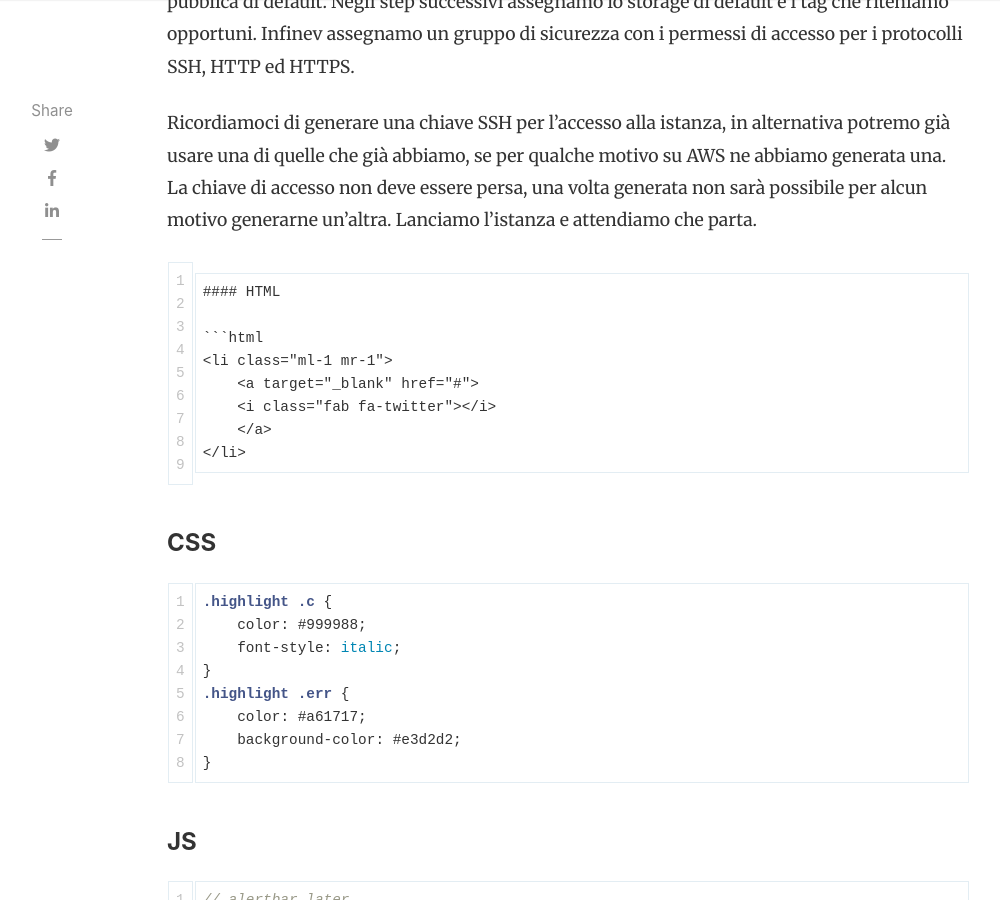
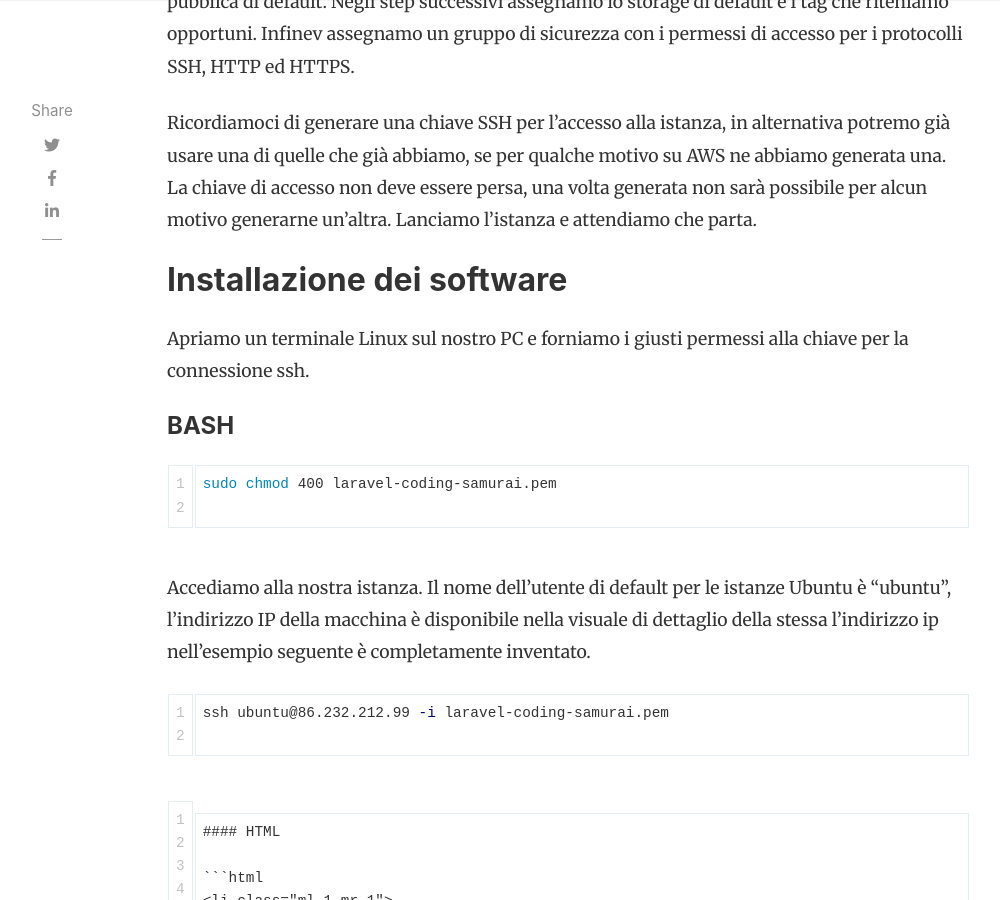
Before and after one commit to mattiatoselli/codingsamurai, a Jekyll site: the page built from _posts/2020-12-23-how-to-configure-laravel-on-amazon-ec2.md.md, in a window 1280 px wide and 900 px high, scrolled down 2414 px. Shown: the whole window, without its empty margins (118-1118 px from the left). Built offline with Jekyll 4.4.1, drawn with Linux system fonts in a browser that asks for light colours; nearby versions of some CDN libraries; comment, search, counter and statistics services are not loaded.

Commit message:
Update 2020-12-23-how-to-configure-laravel-on-amazon-ec2.md.md

````diff
--- a/_posts/2020-12-23-how-to-configure-laravel-on-amazon-ec2.md.md
+++ b/_posts/2020-12-23-how-to-configure-laravel-on-amazon-ec2.md.md
@@ -33,6 +33,7 @@ Laravel è un framework PHP per la creazione di qualsiasi cosa, dalle applicazio
 
 
 ## Stack
+
 Ci sono alcune possibilità quando si sceglie un server web per PHP in Linux. Le più popolari sono Nginx e Apache. In questo caso useremo Nginx.
 
 
@@ -44,6 +45,24 @@ Nel terzo passo possiamo lasciare tutto secondo impostazioni standard, verrà cr
 
 Ricordiamoci di generare una chiave SSH per l'accesso alla istanza, in alternativa potremo già usare una di quelle che già abbiamo, se per qualche motivo su AWS ne abbiamo generata una. La chiave di accesso non deve essere persa, una volta generata non sarà possibile per alcun motivo generarne un'altra. Lanciamo l'istanza e attendiamo che parta.
 
+
+## Installazione dei software
+
+Apriamo un terminale Linux sul nostro PC e forniamo i giusti permessi alla chiave per la connessione ssh.
+
+#### BASH
+
+```bash
+sudo chmod 400 laravel-coding-samurai.pem
+
+```
+
+Accediamo alla nostra istanza. Il nome dell'utente di default per le istanze Ubuntu è "ubuntu", l'indirizzo IP della macchina è disponibile nella visuale di dettaglio della stessa l'indirizzo ip nell'esempio seguente è completamente inventato.
+
+```bash
+ssh ubuntu@86.232.212.99 -i laravel-coding-samurai.pem
+
+```
 
 
 ```
````
